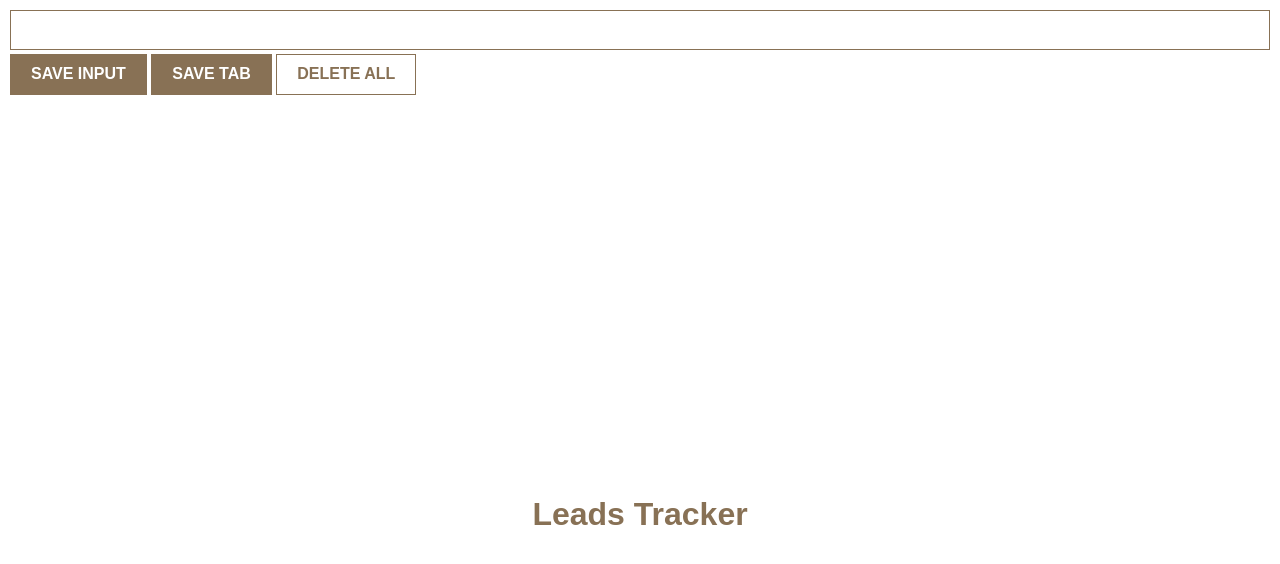
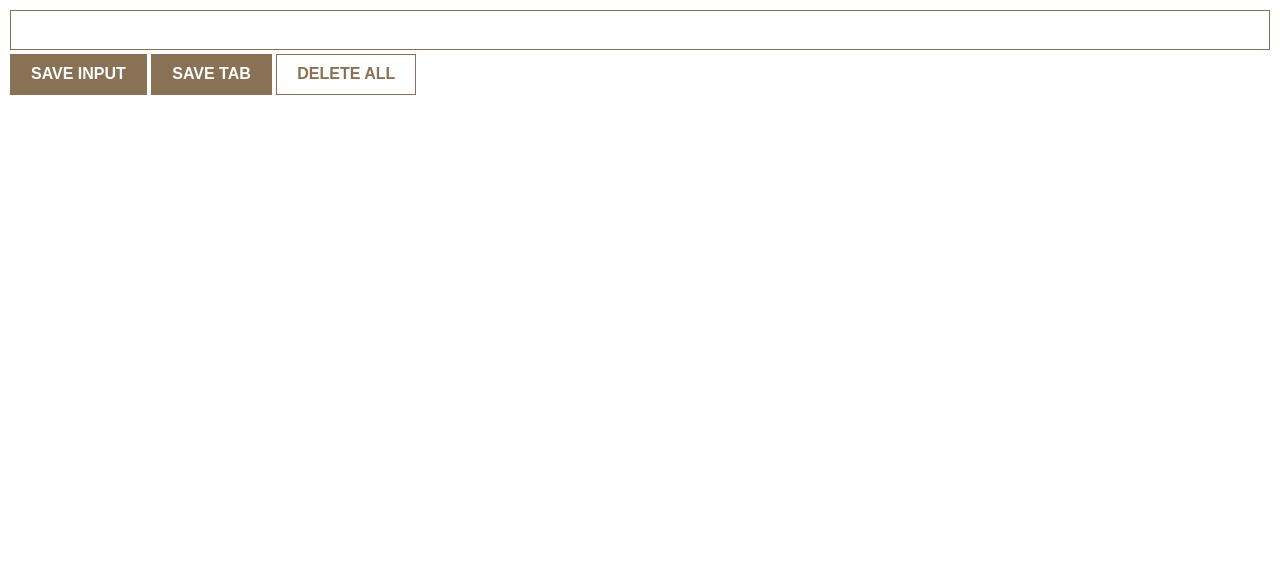
Before and after one commit to MarkJS13/Leads_Tracker, a website built with Vite: page index.html in a window 1280 px wide. Built offline with nearby package versions, Linux system fonts and the light colour scheme.

Commit message:
modified

```diff
--- a/index.css
+++ b/index.css
@@ -43,16 +43,3 @@ li {
 a {
     color: var(--main);
 }
-
-
-.title {
-    display: flex;
-    justify-content: center;
-    min-height: 100vh;
-    align-items: center;
-
-}
-
-.title h1 {
-    color: var(--main);
-}
--- a/index.html
+++ b/index.html
@@ -16,9 +16,6 @@
         <button id="delete-btn">DELETE ALL</button>
         <ul id="ul-el"> </ul>
 
-        <div class="title">
-            <h1> Leads Tracker </h1>
-        </div>
 
 <script src="index.js"></script>
 </body>
```
